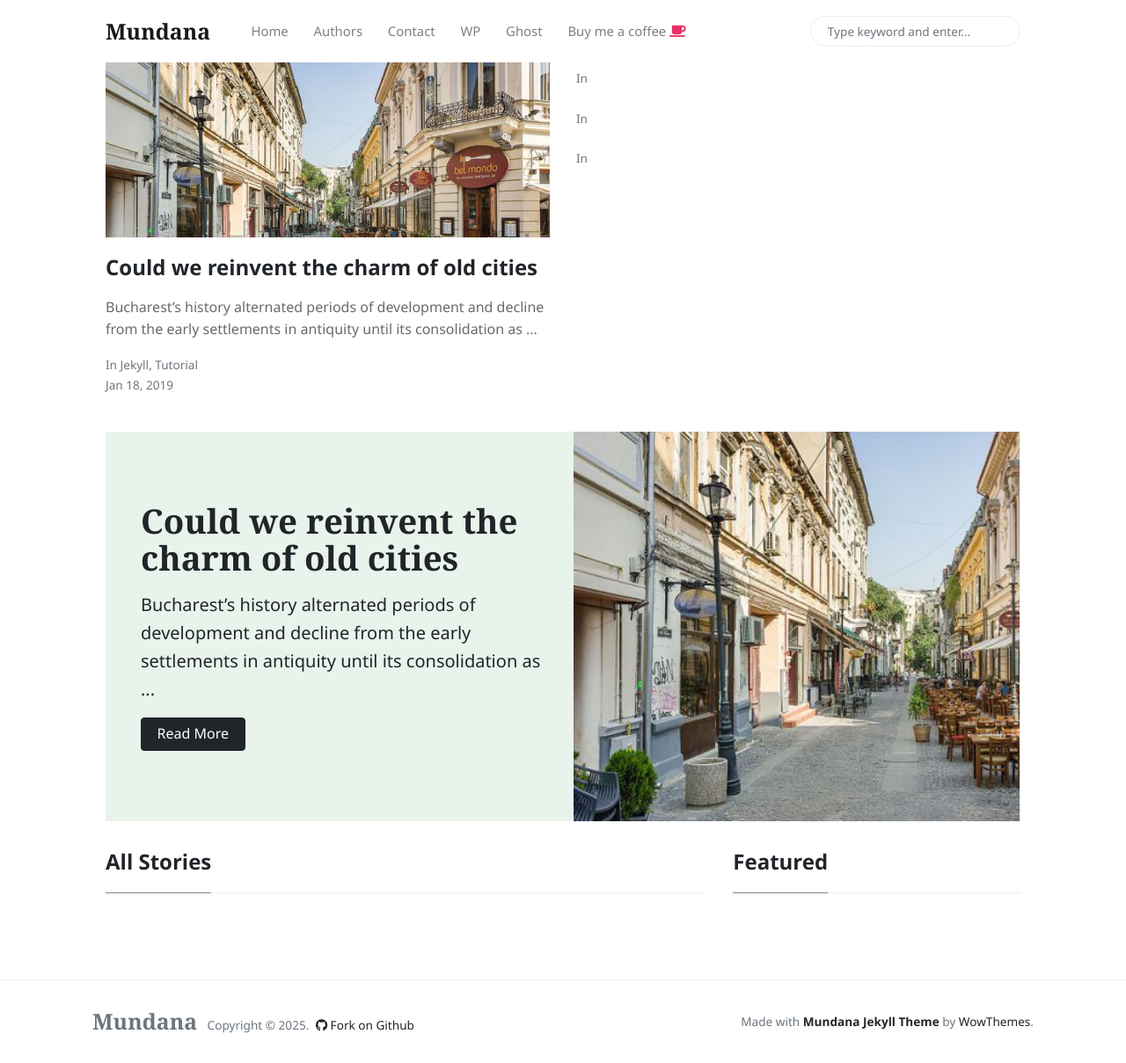
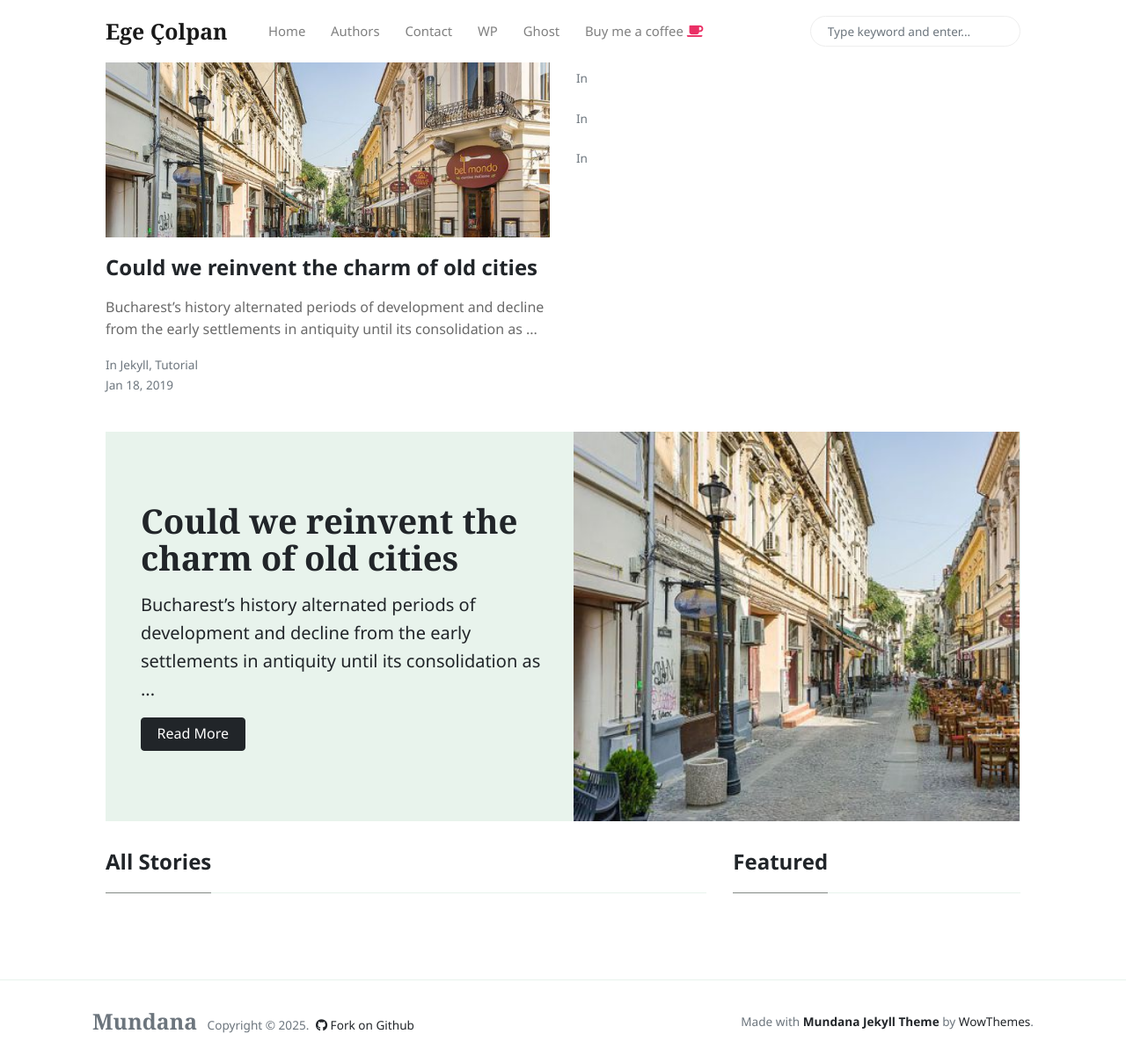
Before and after one commit to egecolpan/egecolpan.github.io, a Jekyll site: the page built from index.html, in a window 1280 px wide and 1209 px high. Shown: the whole window at 88% size. Built offline with Jekyll 4.4.1, drawn with Linux system fonts in a browser that asks for light colours; nearby versions of some CDN libraries; the list of posts is cut into pages by our own code.

Commit message:
Update _config.yml

```diff
--- a/_config.yml
+++ b/_config.yml
@@ -1,5 +1,5 @@
 # Site
-name: 'Mundana'
+name: 'Ege Çolpan'
 description: 'Mundana is a free Jekyll theme for awesome people like you, Medium like.'
 logo: 'assets/images/logo.png'
 favicon: 'assets/images/favicon.ico'
```
